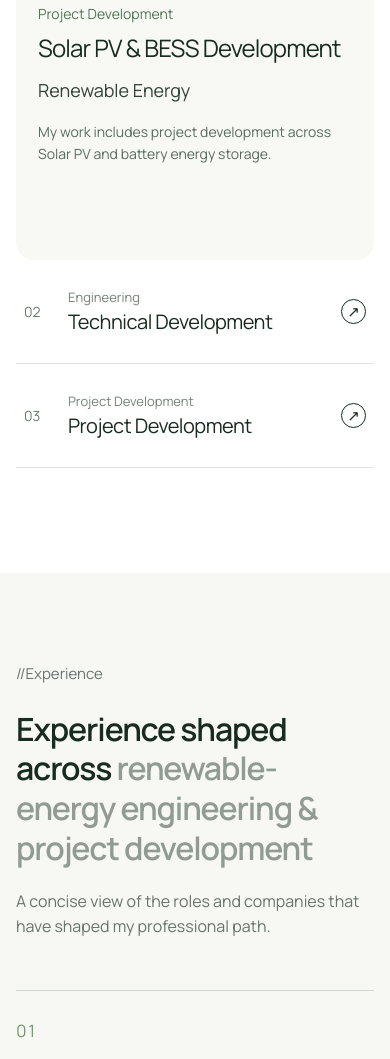
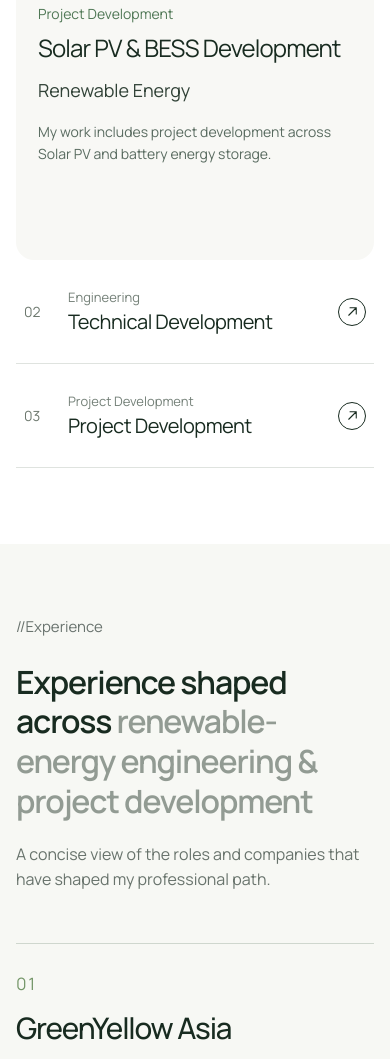
Before and after one commit to Nhutduyasda/viet-le-portfolio, a Next.js app: page / in a window 390 px wide. Shown: the part 3537-4596 px from the top of the page. Built offline with nearby package versions, Linux system fonts and the light colour scheme.

Commit message:
Tighten section transition and replace expertise glyph with SVG

```diff
--- a/src/app/globals.css
+++ b/src/app/globals.css
@@ -134,7 +134,7 @@ html { scroll-behavior: smooth; }
 }
 
 /* Expertise showcase */
-.expertise-section { background: #fff; color: #182b20; padding: 112px 0 140px; }
+.expertise-section { background: #fff; color: #182b20; padding: 112px 0 96px; }
 .expertise-intro { display: grid; grid-template-columns: 44% 1fr; gap: 26px; align-items: start; margin: 0 20px 72px; }
 .expertise-identity { display: flex; flex-direction: column; align-items: flex-start; padding-top: 6px; }
 .expertise-identity svg { width: 34px; height: 34px; fill: none; stroke: #83b849; stroke-width: 1.5; stroke-linecap: round; stroke-linejoin: round; }
@@ -164,7 +164,8 @@ html { scroll-behavior: smooth; }
 .selector-number { color: #6d786e; font-size: 14px; }
 .selector-label { display: grid; gap: 4px; font-size: 23px; line-height: 1.25; letter-spacing: -.025em; }
 .selector-label small { color: #748078; font-size: 13px; letter-spacing: 0; }
-.selector-arrow { justify-self: end; display: grid; place-items: center; width: 25px; height: 25px; border: 1.5px solid currentColor; border-radius: 50%; font-size: 15px; line-height: 1; }
+.selector-arrow { justify-self: end; display: grid; place-items: center; width: 28px; height: 28px; border: 1.5px solid currentColor; border-radius: 50%; flex: none; }
+.selector-arrow svg { display: block; width: 15px; height: 15px; }
 .showcase-selector:hover .selector-arrow, .showcase-selector:focus-visible .selector-arrow { background: #1b3827; color: #fff; }
 .showcase-selector:focus-visible { outline: 2px solid #54883d; outline-offset: -3px; }
 
@@ -203,7 +204,7 @@ html { scroll-behavior: smooth; }
   .about-card-grid { display: flex; flex-direction: column; gap: 14px; margin: 36px 0 0; }
   .about-card { height: 315px; }
   .about-card-light { height: 275px; }
-  .expertise-section { padding: 90px 0 105px; }
+  .expertise-section { padding: 90px 0 76px; }
   .expertise-intro { display: block; margin: 0 0 52px; }
   .expertise-identity p { margin-top: 18px; }
   .expertise-intro > div:last-child { margin-top: 35px; }
@@ -214,7 +215,7 @@ html { scroll-behavior: smooth; }
   .showcase-media { height: 270px; margin: 12px 12px 0; }
   .showcase-copy { display: block; padding: 27px 22px 18px; }
   .showcase-detail { max-width: 100%; margin-top: 17px; }
-  .showcase-selector { grid-template-columns: 44px 1fr 27px; height: 104px; }
+  .showcase-selector { grid-template-columns: 44px minmax(0, 1fr) 28px; height: 104px; }
   .selector-label { font-size: 20px; }
 }
 
@@ -241,7 +242,7 @@ html { scroll-behavior: smooth; }
 }
 
 /* Experience — a quiet, typographic pause after the media showcase */
-.experience-section { background: #f7f8f4; color: #182b20; padding: 124px 0 148px; }
+.experience-section { background: #f7f8f4; color: #182b20; padding: 92px 0 148px; }
 .experience-intro { display: grid; grid-template-columns: 200px minmax(0, 1fr); gap: 56px; align-items: start; padding: 0 20px 78px; }
 .experience-intro h2 { max-width: 800px; font-size: clamp(34px, 3.1vw, 45px); font-weight: 600; letter-spacing: -.035em; line-height: 1.24; }
 .experience-intro h2 span { color: #929b93; }
@@ -269,7 +270,7 @@ html { scroll-behavior: smooth; }
   .experience-row { grid-template-columns: 10% 35% minmax(0, 1fr); gap: 14px; }
 }
 @media (max-width: 650px) {
-  .experience-section { padding: 90px 0 108px; }
+  .experience-section { padding: 72px 0 108px; }
   .experience-intro { display: block; padding: 0 0 50px; }
   .experience-intro h2 { margin-top: 24px; font-size: clamp(32px, 8vw, 40px); }
   .experience-deck { margin-top: 20px; }
--- a/src/components/sections/Expertise.tsx
+++ b/src/components/sections/Expertise.tsx
@@ -58,7 +58,7 @@ export function Expertise() {
               <button type="button" key={feature.number} className="showcase-selector" onClick={() => setActive(index)} aria-controls={`showcase-panel-${index}`}>
                 <span className="selector-number">{feature.number}</span>
                 <span className="selector-label"><small>{feature.category}</small><span>{feature.title}</span></span>
-                <span className="selector-arrow" aria-hidden="true">↗</span>
+                <span className="selector-arrow" aria-hidden="true"><svg viewBox="0 0 24 24" fill="none" stroke="currentColor" strokeWidth="1.7" strokeLinecap="round" strokeLinejoin="round" focusable="false"><path d="M6 18 18 6M8 6h10v10" /></svg></span>
               </button>
             ))}
           </div>
```
